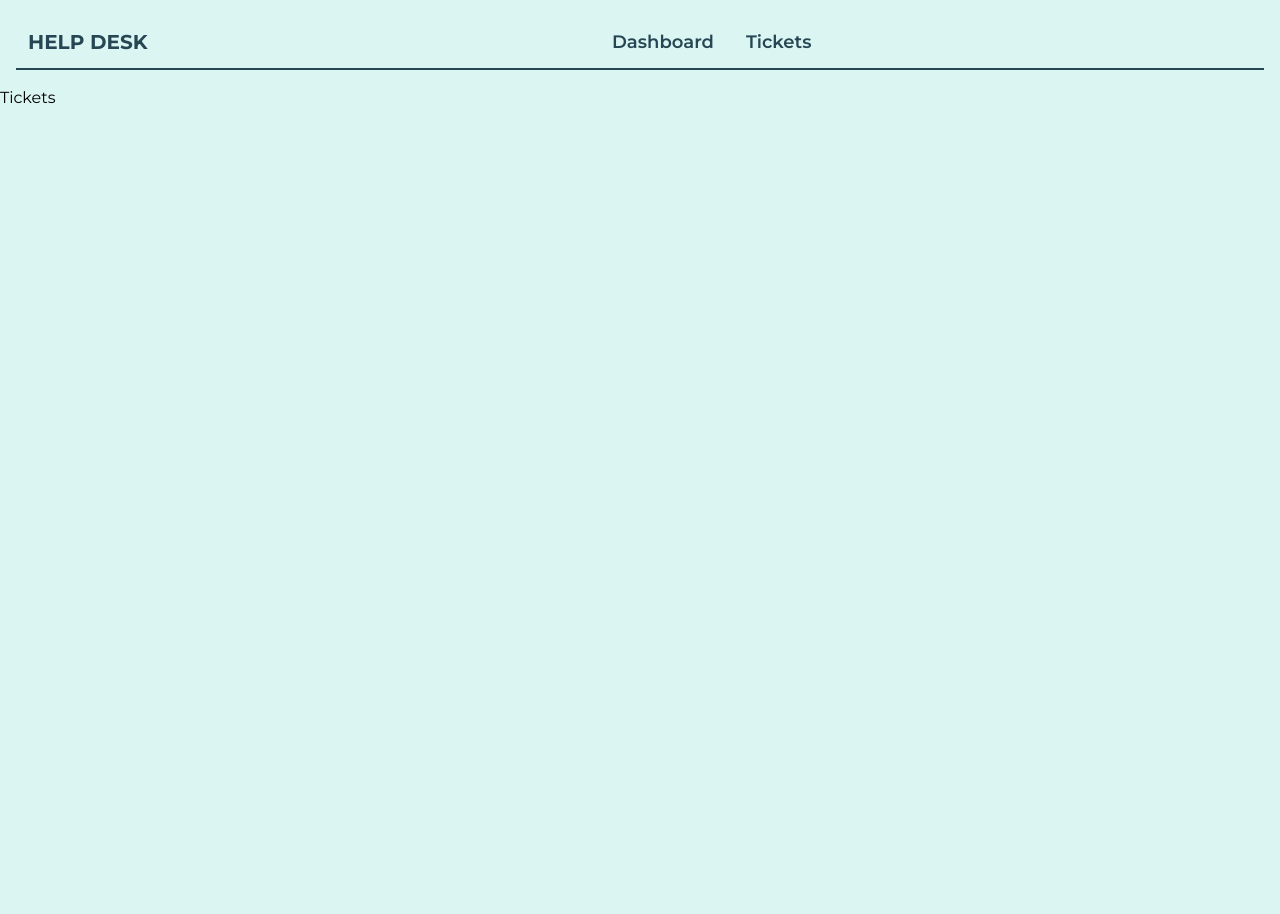
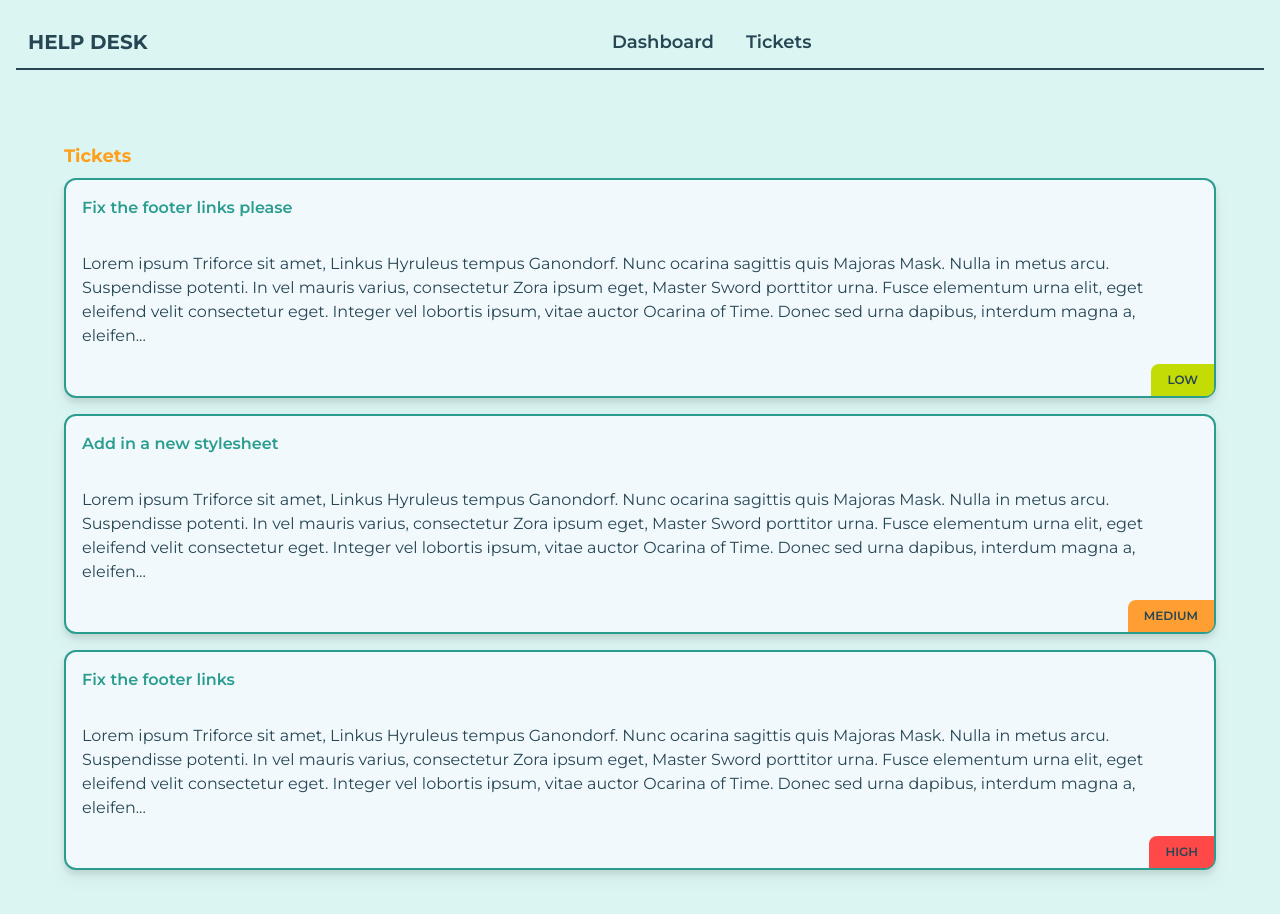
Before and after one commit to acalvom/helpdesk-app, a Next.js app: page /tickets in a window 1280 px wide. Shown: the top 914 px of the page. Before the commit the page ends 800 px from the top, so only its background shows below. Built offline with nearby package versions, Linux system fonts and the light colour scheme; data requests are answered from the project's data file.

Commit message:
feat: add Ticket list

```diff
--- /dev/null
+++ b/app/tickets/TicketList.tsx
@@ -0,0 +1,39 @@
+import { Ticket } from '../models/Ticket'
+
+const getTickets = async () => {
+  const res = await fetch('http://localhost:4000/tickets')
+  return res.json()
+}
+
+const colorMap: any = {
+  low: 'bg-success-main',
+  medium: 'bg-warning-main',
+  high: 'bg-error-main',
+}
+
+export default async function TicketList() {
+  const tickets = await getTickets()
+
+  return (
+    <>
+      {tickets.map((ticket: Ticket) => (
+        <div
+          key={ticket.id}
+          className=" mb-4 bg-primary-extra-light rounded-xl border-2 border-green-main drop-shadow-lg"
+        >
+          <h3 className="p-4 text-md text-green-main font-semibold">{ticket.title}</h3>
+          <p className="p-4 text-md text-green-dark">{ticket.body.slice(0, 400)}...</p>
+          <div className="flex flex-row-reverse">
+            <span
+              className={`px-4 py-2 text-xs text-green-dark font-semibold uppercase rounded-tl-lg rounded-br-lg ${
+                colorMap[ticket.priority]
+              }`}
+            >
+              {ticket.priority}
+            </span>
+          </div>
+        </div>
+      ))}
+    </>
+  )
+}
--- a/app/tickets/page.tsx
+++ b/app/tickets/page.tsx
@@ -1,7 +1,10 @@
+import TicketList from './TicketList'
+
 export default function Tickets() {
   return (
-    <main>
-      <h2>Tickets</h2>
+    <main className="flex flex-col m-16">
+      <h2 className="py-2 text-lg text-yellow-main font-bold">Tickets</h2>
+      <TicketList />
     </main>
   )
 }
```
